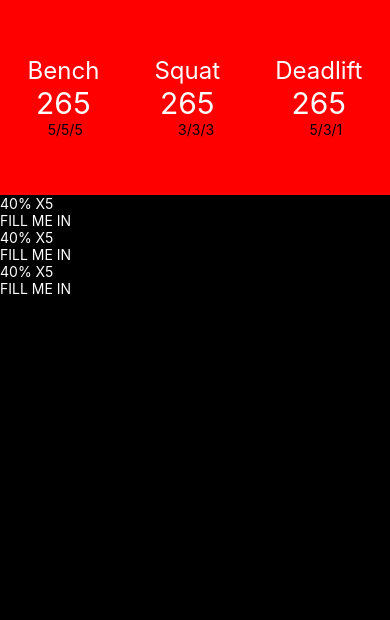
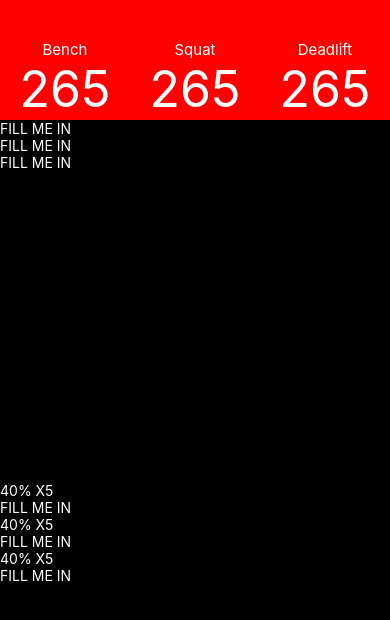
Before and after one commit to ShavkatShavkiev/StartingStrength, a React Native app: screen / in a window 390 px wide. Shown: the top 620 px of the page. Built offline with nearby package versions, Linux system fonts and the light colour scheme.

Commit message:
Working on app

```diff
--- a/App.js
+++ b/App.js
@@ -3,6 +3,8 @@ import React from 'react';
 import { StyleSheet, Text, View, SafeAreaView } from 'react-native';
 import Header from './comps/header.js'
 import Lifts from './comps/Lift.js'
+import Weeks from './comps/week.js'
+
 
 class App extends React.Component {
 
@@ -10,6 +12,7 @@ class App extends React.Component {
     return (
       <View style={styles.container}>
         <Header />
+        <Weeks />
         <Lifts />
         <StatusBar style="auto" />
       </View>
--- a/comps/header.js
+++ b/comps/header.js
@@ -14,21 +14,16 @@ class Header extends React.Component {
         <View style={headerStyle.big3}>
           <View style={headerStyle.lifts}>
           <Text style={headerStyle.items, headerStyle.liftName}>Bench</Text>
-          <Text style={headerStyle.items}>265</Text>
+          <Text style={headerStyle.items, headerStyle.weight}>265</Text>
           </View>
           <View style={headerStyle.lifts}>
           <Text style={headerStyle.items, headerStyle.liftName}>Squat</Text>
-          <Text style={headerStyle.items}>265</Text>
+          <Text style={headerStyle.items, headerStyle.weight}>265</Text>
           </View>
           <View style={headerStyle.lifts}>
           <Text style={headerStyle.items, headerStyle.liftName}>Deadlift</Text>
-          <Text style={headerStyle.items}>265</Text>
+          <Text style={headerStyle.items, headerStyle.weight}>265</Text>
           </View>
-        </View>
-        <View style={headerStyle.weeks}>
-          <Text>5/5/5</Text>
-          <Text>3/3/3</Text>
-          <Text>5/3/1</Text>
         </View>
       </View>
     )
@@ -39,7 +34,8 @@ class Header extends React.Component {
 
 const headerStyle = StyleSheet.create({
   container: {
-    flex: .3,
+    flex: .22,
+    marginTop: 40,
     backgroundColor: 'red',
     justifyContent: 'center'
   },
@@ -51,17 +47,16 @@ const headerStyle = StyleSheet.create({
     flexDirection: 'row',
     justifyContent: 'space-around',
   },
-  weeks: {
-    flexDirection: 'row',
-    justifyContent: 'space-around',
-
+  lifts: {
+    alignItems: 'center'
   },
   liftName: {
-    fontSize: 24,
+    fontSize: 15,
     color: 'white'
   },
-  lifts: {
-    alignItems: 'center'
+  weight: {
+    fontSize: 50,
+    color: 'white'
   }
 })
 
--- /dev/null
+++ b/comps/week.js
@@ -0,0 +1,41 @@
+import React from 'react';
+import { StyleSheet, Text, View } from 'react-native';
+
+class Weeks extends React.Component {
+  constructor(props){
+      super(props)
+      this.state = {
+
+      }
+  }
+  render(){
+    return (
+      <View style={headerStyle.body}>
+        <View style={headerStyle.lift}>
+          <Text style={{color: 'white'}}>FILL ME IN</Text>
+        </View>
+        <View style={headerStyle.lift}>
+          <Text style={{color: 'white'}}>FILL ME IN</Text>
+        </View>
+        <View style={headerStyle.lift}>
+          <Text style={{color: 'white'}}>FILL ME IN</Text>
+        </View>
+      </View>
+    )
+  }
+
+
+}
+
+const headerStyle = StyleSheet.create({
+  body: {
+    flex: 1,
+    backgroundColor: 'black',
+    // justifyContent: 'space-around'
+  },
+  lift: {
+    justifyContent: 'space-around'
+  }
+})
+
+export default Weeks
```
